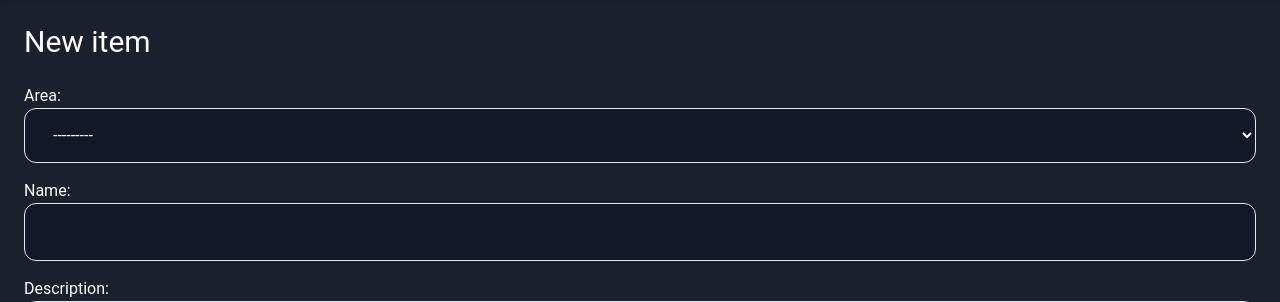
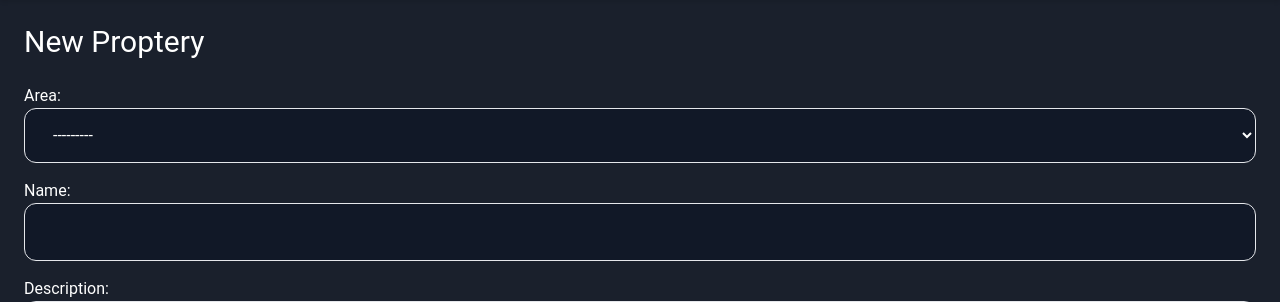
Before and after one commit to Aerin2805/SHAKti, a Django app: page /items/new/ in a window 1280 px wide. Shown: the part 93-395 px from the top of the page. Run offline with Django 5.2, Linux system fonts and the light colour scheme; a user stored in the database is signed in; data comes from the database, SQL or seed files in the repository; both versions use the stored data as it was after the commit.

Commit message:
content and Area upated

```diff
--- a/puddle/dashboard/templates/dashboard/index.html
+++ b/puddle/dashboard/templates/dashboard/index.html
@@ -3,7 +3,7 @@
 
 {% block content %}
 <div class="mt-6 px-6 py-12 bg-gray-800 rounded-xl">
-  <h2 class="mb-12 text-2xl text-center text-white">My items</h2>
+  <h2 class="mb-12 text-2xl text-center text-white">My Properties</h2>
 
   <div class="grid grid-cols-1 sm:grid-cols-2 md:grid-cols-3 lg:grid-cols-4 gap-8">
     {% for item in items %}
--- a/puddle/item/templates/item/detail.html
+++ b/puddle/item/templates/item/detail.html
@@ -44,7 +44,7 @@
 </div>
 
 <div class="mt-6 px-6 py-12 bg-gray-900 rounded-xl text-white">
-  <h2 class="mb-12 text-2xl text-center">Related items</h2>
+  <h2 class="mb-12 text-2xl text-center">Related Properties</h2>
 
   <div class="grid grid-cols-1 sm:grid-cols-2 md:grid-cols-3 lg:grid-cols-4 gap-8">
     {% for item in related_items %}
--- a/puddle/item/templates/item/form.html
+++ b/puddle/item/templates/item/form.html
@@ -1,9 +1,9 @@
 {% extends 'core/base.html' %}
-{% block title %}{{ title }}{% endblock %}
+{% block title %}New Proptery{% endblock %}
 
 {% block content %}
 
-<h1 class="mb-6 text-3xl text-white">{{ title }}</h1>
+<h1 class="mb-6 text-3xl text-white">New Proptery</h1>
 
 <form action="." method="post" enctype="multipart/form-data">
   {% csrf_token %}
```
Also changed, not shown: puddle/db.sqlite3, puddle/media/item_images/20231216_110322_Uv5o7Rq.jpg (added), puddle/media/item_images/20231218_154037.jpg (added), 2 other files.
